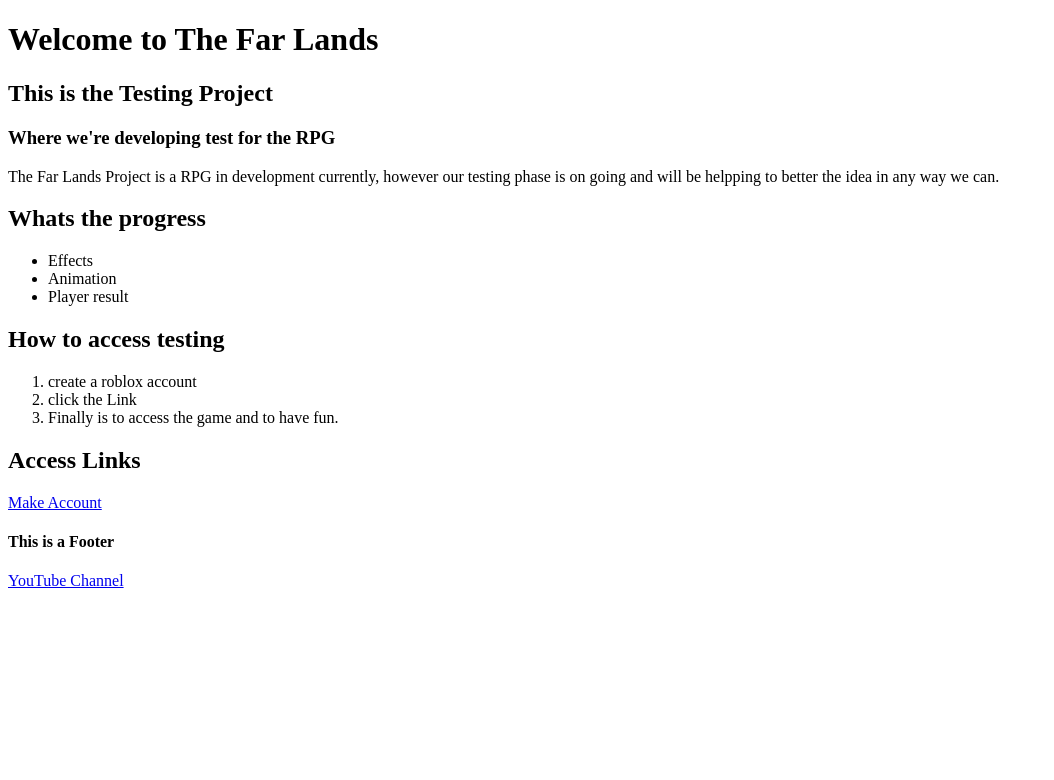
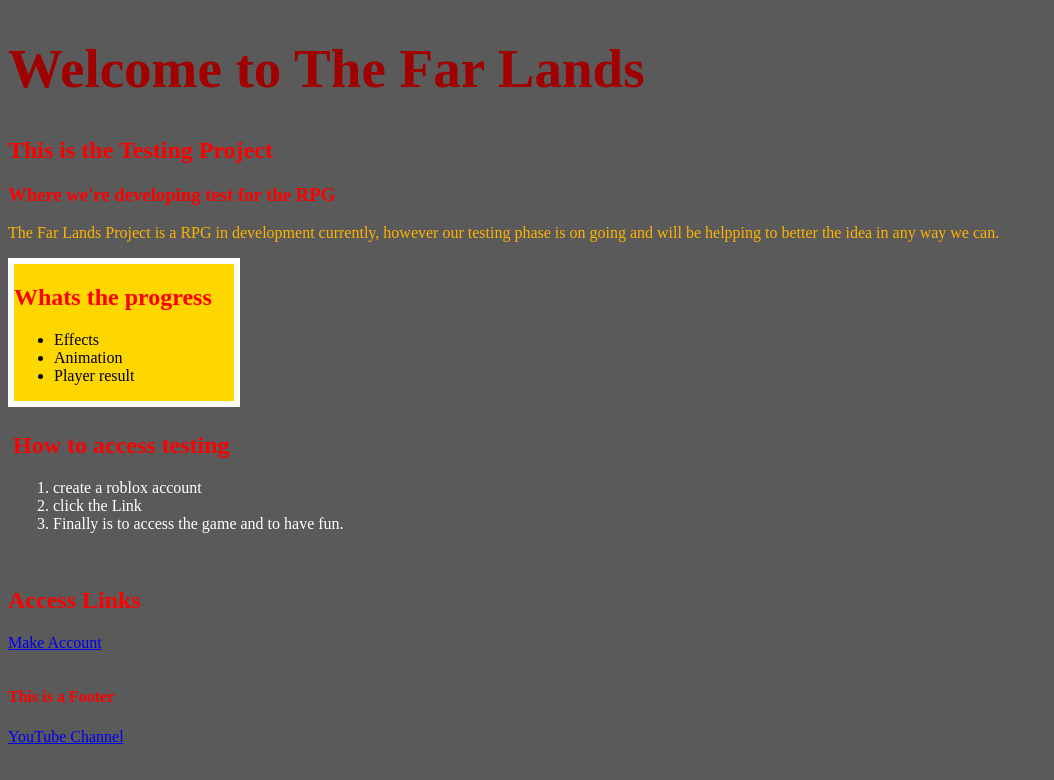
Before and after one commit to AceIsTheMan/The-Far-Land-Project-Testing-Phase-, a plain HTML site: page html_1/index.html in a window 1280 px wide. Shown: the whole page, without its empty margins (0-1054 px from the left). Drawn offline with Linux system fonts and the light colour scheme.

Commit message:
I woked on my HTML structure and my CSS

```diff
--- a/html_1/index.html
+++ b/html_1/index.html
@@ -4,6 +4,7 @@
     <meta charset="UTF-8">
     <meta name="viewport" content="width=device-width, initial-scale=1.0">
     <title>The Far Lands Testing Project</title>
+    <link rel="stylesheet" href="styles.css">
 </head>
 <body>
     <header>
@@ -12,12 +13,13 @@
     </header>
 
     <main>
-        <section>
+        <section class="top">
     <h3>Where we're developing test for the RPG</h3>
     <p>The Far Lands Project is a RPG in development currently, however our testing phase is on going and will be helpping to better the idea in any way we can.</p>
         </section>
 
-        <section>
+
+        <section class="list">
             <h2>Whats the progress</h2>
             <ul>
                 <li>Effects</li>
@@ -26,7 +28,7 @@
             </ul>
         </section>
 
-        <section><h2>How to access testing</h2>
+        <section class="testing"><h2>How to access testing</h2>
             <ol>
                 <li>create a roblox account</li>
                 <li>click the Link</li>
@@ -35,7 +37,7 @@
         </section>
 
 
-        <section>
+        <section class="access">
             <h2>Access Links</h2>
             <a href="https://www.google.com/url?sa=t&source=web&rct=j&opi=89978449&url=https://www.roblox.com/&ved=2ahUKEwisxK60y7SUAxVGlIkEHaAMKo0QFnoECC0QAQ&usg=AOvVaw31obxNSZwdX-aiiNZtVHXn">Make Account</a>
         </section>
--- /dev/null
+++ b/html_1/styles.css
@@ -0,0 +1,58 @@
+body{
+    background-color: rgb(90, 90, 90);
+}
+
+h1{
+    color: rgb(161, 0, 0);
+    font-size: 55px;
+}
+
+p{
+    color: rgb(255, 179, 0);
+}
+
+section{
+    background-color: rgb(136, 136, 136);
+}
+
+.top{
+background-color: rgba(215, 215, 215, 0);
+
+
+}
+
+section{
+color: rgb(255, 255, 255);
+}
+
+.list{
+background-color: gold;
+color: rgb(0, 0, 0);
+width: 220px;
+border: 6px solid rgb(255, 255, 255);
+margin: 20px red;
+box-shadow: 500px goldenrod;
+}
+
+    .testing{
+        background-color: rgba(0, 255, 255, 0);
+        height: 150px;
+        width: 340px;
+        border: 5px solid rgba(255, 255, 255, 0)
+    }
+
+    .access{
+        background-color: rgba(43, 255, 0, 0);
+        height: 80px;
+    }
+
+    h2{
+        color: red;
+    }
+    h3{
+        color: red;
+    }
+
+    h4{
+        color: red;
+    }
```
Also changed, not shown: 1 other file.
